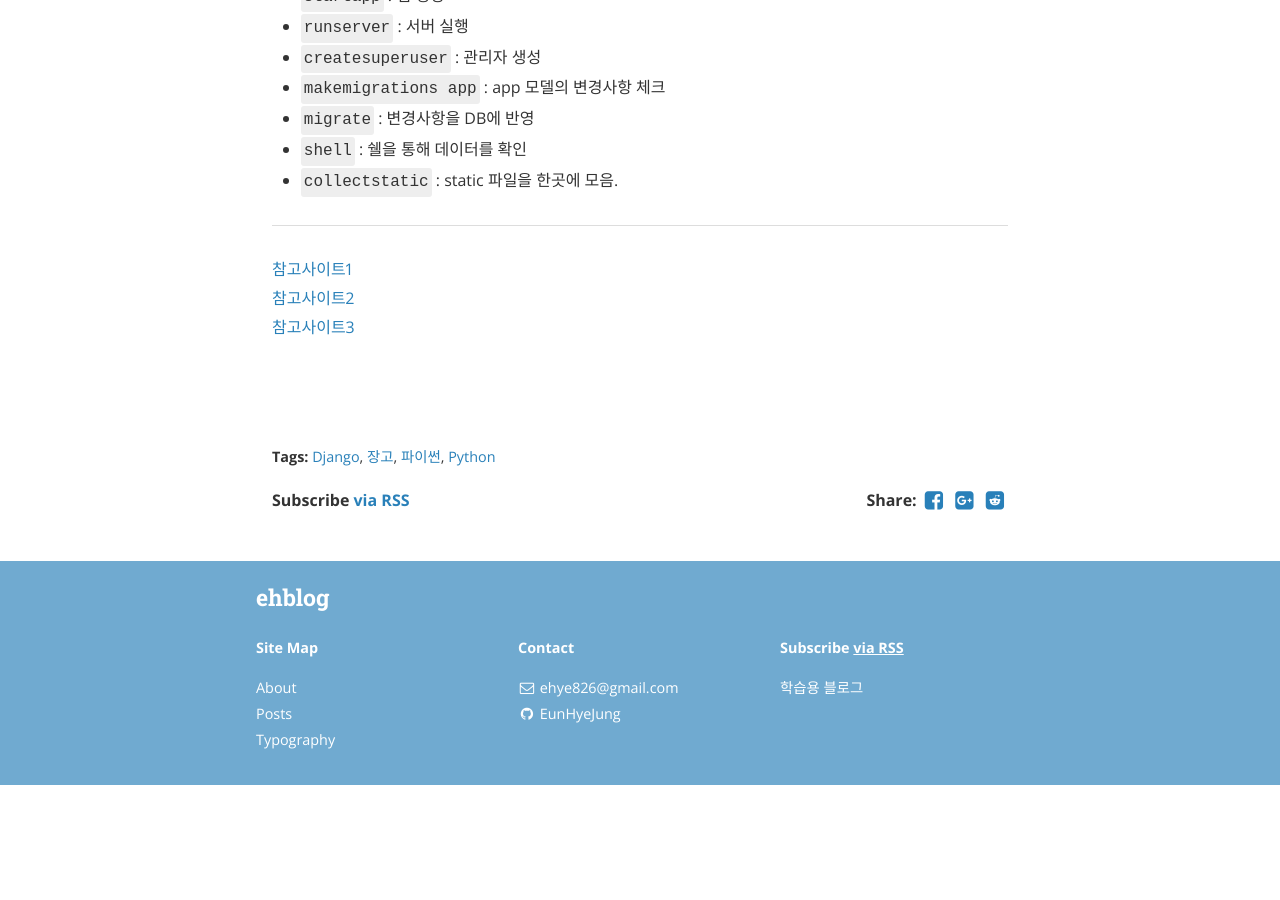
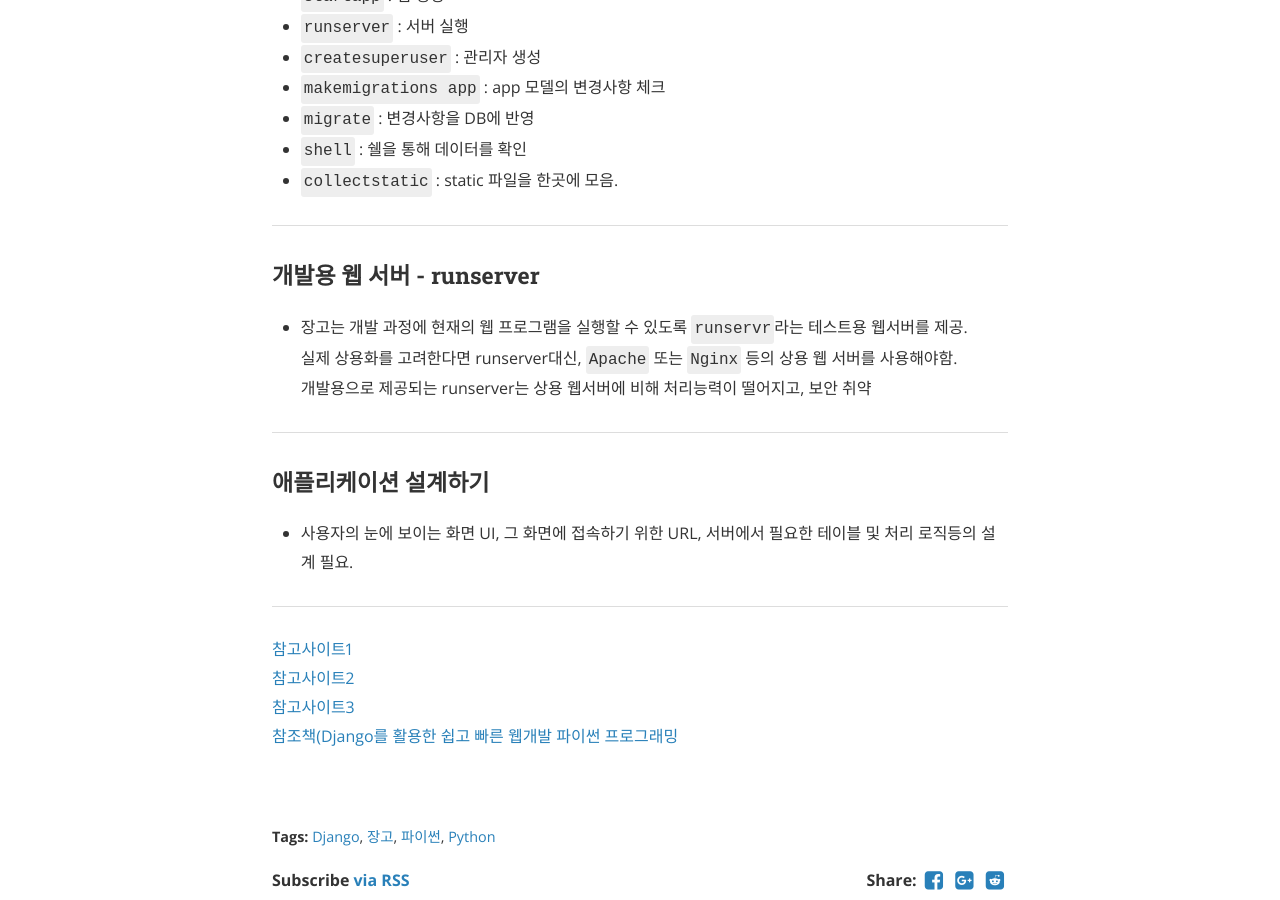
Before and after one commit to EunHyeJung/EunHyeJung.github.io, a Jekyll site: the page built from _posts/Python/2018-07-31-django-basic-concept.md, in a window 1280 px wide and 900 px high, scrolled down 5826 px. Built offline with Jekyll 4.4.1, drawn with Linux system fonts in a browser that asks for light colours; nearby versions of some CDN libraries; comment, search, counter and statistics services are not loaded; before the commit the page ends 6611 px from its top, so only the background shows below that.

Commit message:
장고 기본 개념 내용 추가

```diff
--- a/_posts/Python/2018-07-31-django-basic-concept.md
+++ b/_posts/Python/2018-07-31-django-basic-concept.md
@@ -129,6 +129,23 @@ Setting.py는 프로젝트 환경설정에 대한 내용을 담고있다.
 
 - - -
 
+### 개발용 웹 서버 - runserver
+
+* 장고는 개발 과정에 현재의 웹 프로그램을 실행할 수 있도록 `runservr`라는 테스트용 웹서버를 제공.
+  실제 상용화를 고려한다면 runserver대신, `Apache` 또는 `Nginx` 등의 상용 웹 서버를 사용해야함.
+  개발용으로 제공되는 runserver는 상용 웹서버에 비해 처리능력이 떨어지고, 보안 취약
+
+
+- - -
+
+### 애플리케이션 설계하기
+
+* 사용자의 눈에 보이는 화면 UI, 그 화면에 접속하기 위한 URL, 서버에서 필요한 테이블 및 처리 로직등의 설계 필요.
+
+
+- - -
+
 [참고사이트1](https://www.youtube.com/watch?v=LYmZB5IIwAI)
 [참고사이트2](https://tutorial.djangogirls.org/ko/django_start_project/)
 [참고사이트3](http://pythonstudy.xyz/python/article/304-Django-%ED%94%84%EB%A1%9C%EC%A0%9D%ED%8A%B8)
+[참조책(Django를 활용한 쉽고 빠른 웹개발 파이썬 프로그래밍](http://bamall.co.kr/shop/goods/goods_view.php? goodsno=155787&inflow=naver&NaPm=ct%3Djlf8upd4%7Cci%3D24c473914337573d4d594c5605f431cc24f4726e%7Ctr%3Dsls%7Csn%3D528631%7Chk%3Ddc22b131ef391054315289133969b58821477e8a)
```
